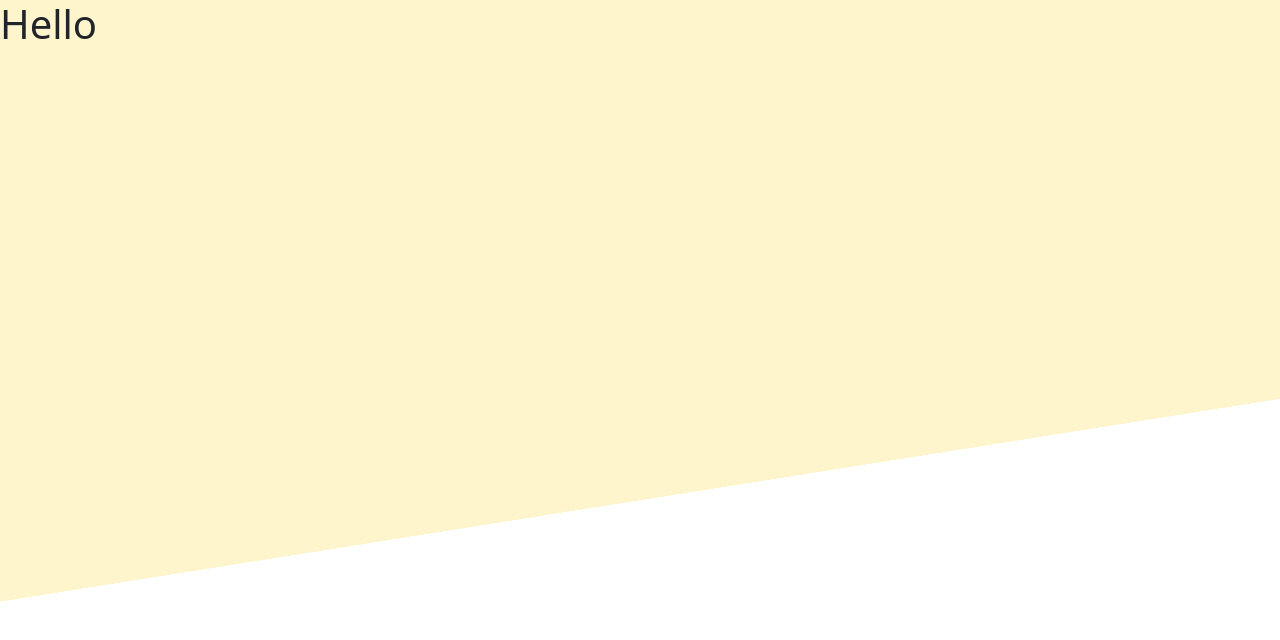
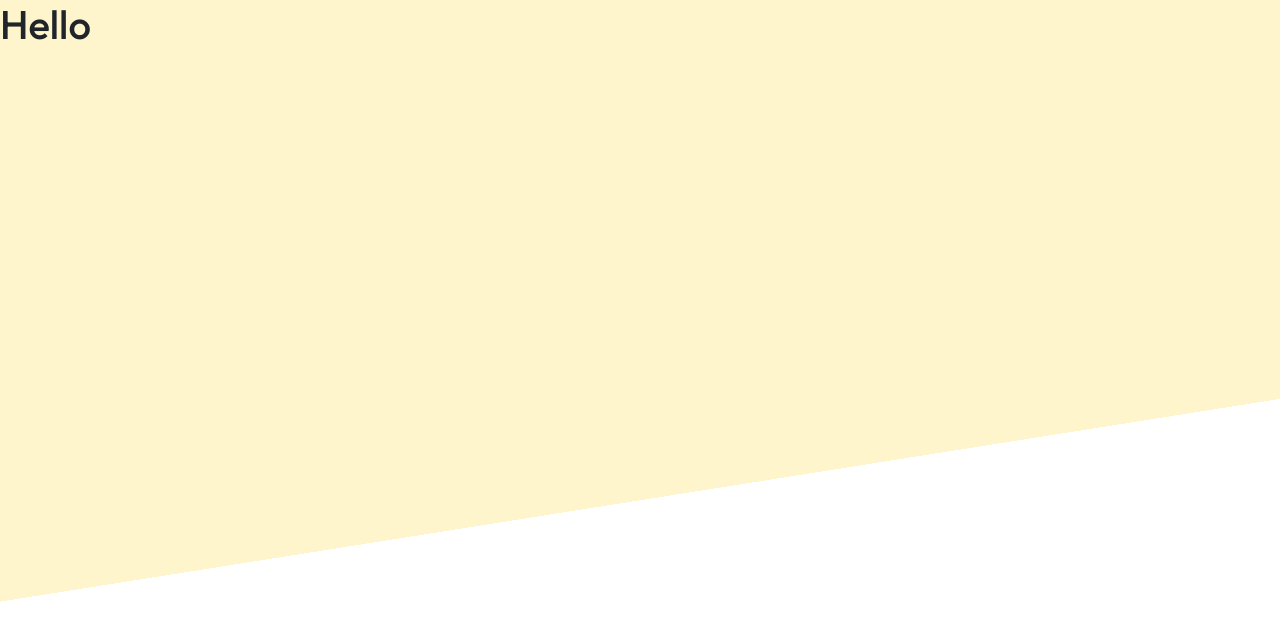
Before and after one commit to Mideolabanji/programming-task, a React (Create React App) app: page / in a window 1280 px wide. Shown: the top 640 px of the page. Built offline with nearby package versions, Linux system fonts and the light colour scheme.

Commit message:
imported a font style

```diff
--- a/public/index.html
+++ b/public/index.html
@@ -8,6 +8,12 @@
     <meta
       name="description"
       content="Web site created using create-react-app"
+    />
+    <link rel="preconnect" href="https://fonts.googleapis.com" />
+    <link rel="preconnect" href="https://fonts.gstatic.com" crossorigin />
+    <link
+      href="https://fonts.googleapis.com/css2?family=Open+Sans:ital,wght@0,300;0,400;0,500;0,600;0,700;0,800;1,300;1,400;1,500;1,600;1,700;1,800&family=Outfit:wght@100;200;300;400;500;600;700;800;900&display=swap"
+      rel="stylesheet"
     />
     <link rel="apple-touch-icon" href="%PUBLIC_URL%/logo192.png" />
     <!--
--- a/src/App.css
+++ b/src/App.css
@@ -2,4 +2,6 @@
   height: 100vh;
   width: 100vw;
   background: linear-gradient(171deg, #fff5cc, #fff5cc 60%, white 60%, white);
+  font-family: "Open Sans", sans-serif;
+  font-family: "Outfit", sans-serif;
 }
```
